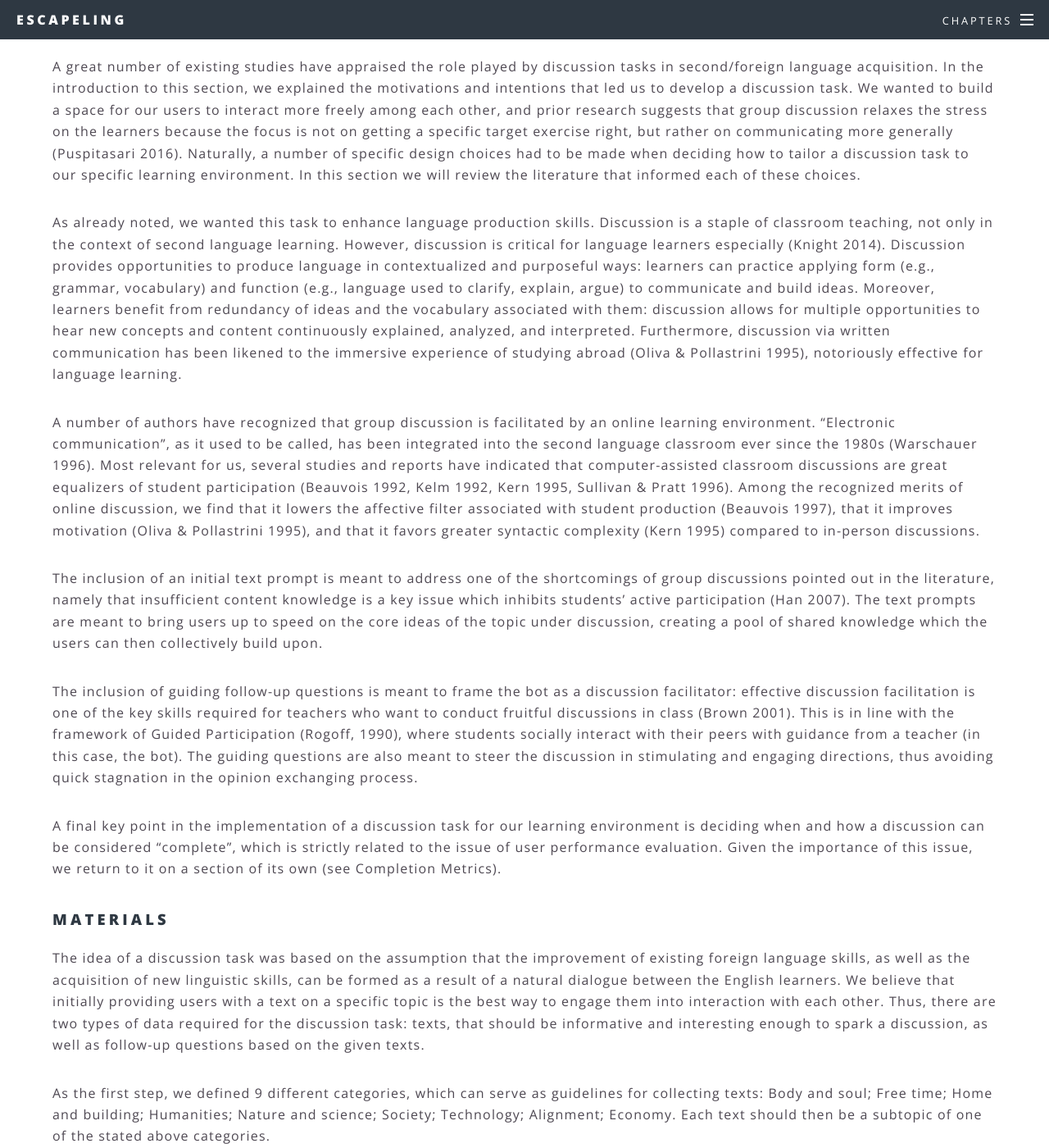
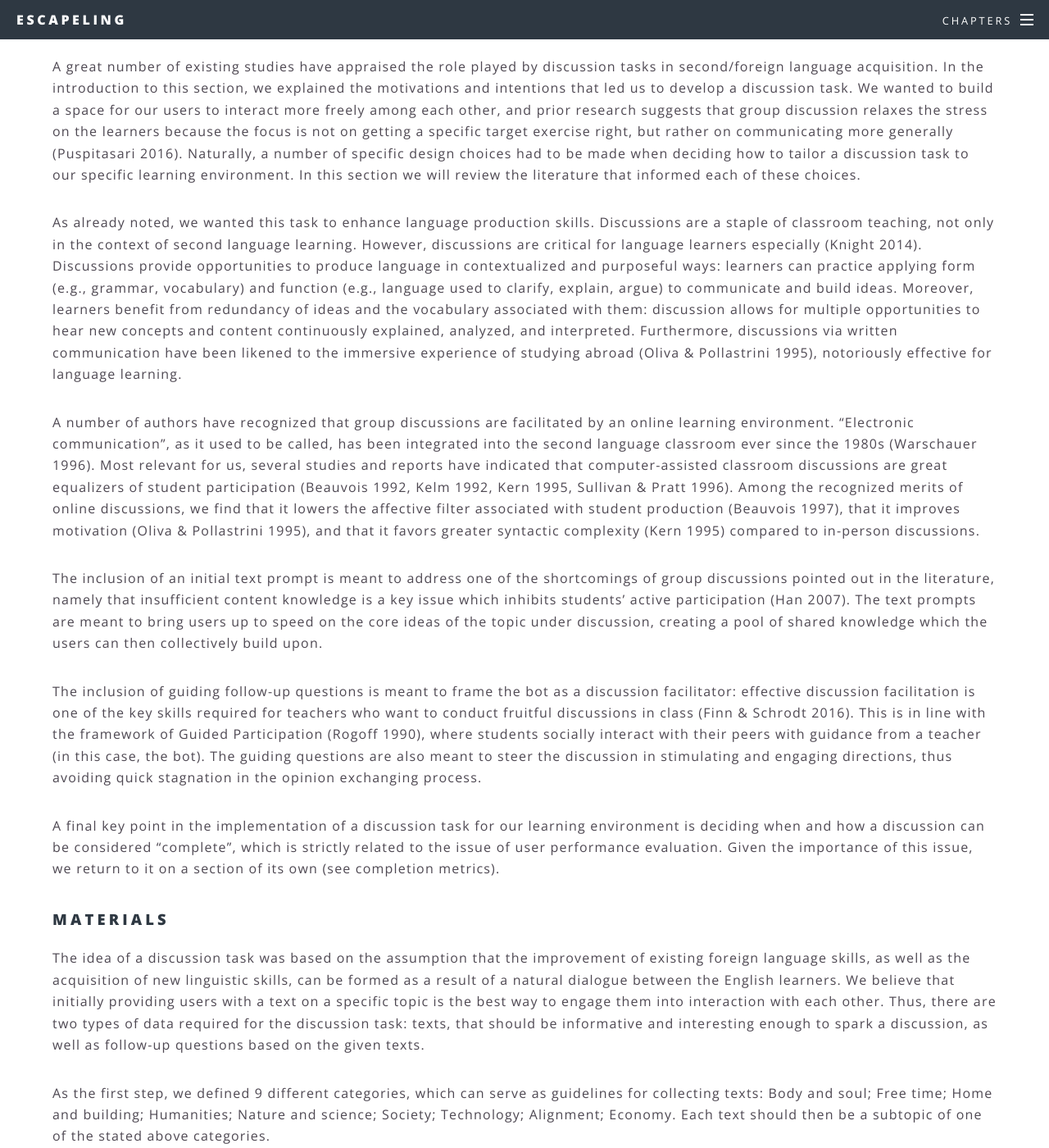
Before and after one commit to ALLUOS/ALLUOS.github.io, a Jekyll site: the page built from _posts/2020-05-03-design.md, in a window 1280 px wide and 1400 px high, scrolled down 8570 px. Shown: the whole window at 82% size. Built offline with Jekyll 4.4.1, drawn with Linux system fonts in a browser that asks for light colours; some of the changed text lies outside the part shown.

Commit message:
update references

```diff
--- a/_posts/2020-05-03-design.md
+++ b/_posts/2020-05-03-design.md
@@ -131,15 +131,15 @@
 
 A great number of existing studies have appraised the role played by discussion tasks in second/foreign language acquisition. In the introduction to this section, we explained the motivations and intentions that led us to develop a discussion task. We wanted to build a space for our users to interact more freely among each other, and prior research suggests that group discussion relaxes the stress on the learners because the focus is not on getting a specific target exercise right, but rather on communicating more generally (Puspitasari 2016). Naturally, a number of specific design choices had to be made when deciding how to tailor a discussion task to our specific learning environment. In this section we will review the literature that informed each of these choices.
 
-As already noted, we wanted this task to enhance language production skills. Discussion is a staple of classroom teaching, not only in the context of second language learning. However, discussion is critical for language learners especially (Knight 2014). Discussion provides opportunities to produce language in contextualized and purposeful ways: learners can practice applying form (e.g., grammar, vocabulary) and function (e.g., language used to clarify, explain, argue) to communicate and build ideas. Moreover, learners benefit from redundancy of ideas and the vocabulary associated with them: discussion allows for multiple opportunities to hear new concepts and content continuously explained, analyzed, and interpreted. Furthermore, discussion via written communication has been likened to the immersive experience of studying abroad (Oliva & Pollastrini 1995), notoriously effective for language learning.
+As already noted, we wanted this task to enhance language production skills. Discussions are a staple of classroom teaching, not only in the context of second language learning. However, discussions are critical for language learners especially (Knight 2014). Discussions provide opportunities to produce language in contextualized and purposeful ways: learners can practice applying form (e.g., grammar, vocabulary) and function (e.g., language used to clarify, explain, argue) to communicate and build ideas. Moreover, learners benefit from redundancy of ideas and the vocabulary associated with them: discussion allows for multiple opportunities to hear new concepts and content continuously explained, analyzed, and interpreted. Furthermore, discussions via written communication have been likened to the immersive experience of studying abroad (Oliva & Pollastrini 1995), notoriously effective for language learning.
 
-A number of authors have recognized that group discussion is facilitated by an online learning environment. “Electronic communication”, as it used to be called, has been integrated into the second language classroom ever since the 1980s (Warschauer 1996). Most relevant for us, several studies and reports have indicated that computer-assisted classroom discussions are great equalizers of student participation (Beauvois 1992, Kelm 1992, Kern 1995, Sullivan & Pratt 1996). Among the recognized merits of online discussion, we find that it lowers the affective filter associated with student production (Beauvois 1997), that it improves motivation (Oliva & Pollastrini 1995), and that it favors greater syntactic complexity (Kern 1995) compared to in-person discussions.
+A number of authors have recognized that group discussions are facilitated by an online learning environment. “Electronic communication”, as it used to be called, has been integrated into the second language classroom ever since the 1980s (Warschauer 1996). Most relevant for us, several studies and reports have indicated that computer-assisted classroom discussions are great equalizers of student participation (Beauvois 1992, Kelm 1992, Kern 1995, Sullivan & Pratt 1996). Among the recognized merits of online discussions, we find that it lowers the affective filter associated with student production (Beauvois 1997), that it improves motivation (Oliva & Pollastrini 1995), and that it favors greater syntactic complexity (Kern 1995) compared to in-person discussions.
 
 The inclusion of an initial text prompt is meant to address one of the shortcomings of group discussions pointed out in the literature, namely that insufficient content knowledge is a key issue which inhibits students’ active participation (Han 2007). The text prompts are meant to bring users up to speed on the core ideas of the topic under discussion, creating a pool of shared knowledge which the users can then collectively build upon.
 
-The inclusion of guiding follow-up questions is meant to frame the bot as a discussion facilitator: effective discussion facilitation is one of the key skills required for teachers who want to conduct fruitful discussions in class (Brown 2001). This is in line with the framework of Guided Participation (Rogoff, 1990), where students socially interact with their peers with guidance from a teacher (in this case, the bot). The guiding questions are also meant to steer the discussion in stimulating and engaging directions, thus avoiding quick stagnation in the opinion exchanging process.
+The inclusion of guiding follow-up questions is meant to frame the bot as a discussion facilitator: effective discussion facilitation is one of the key skills required for teachers who want to conduct fruitful discussions in class (Finn & Schrodt 2016). This is in line with the framework of Guided Participation (Rogoff 1990), where students socially interact with their peers with guidance from a teacher (in this case, the bot). The guiding questions are also meant to steer the discussion in stimulating and engaging directions, thus avoiding quick stagnation in the opinion exchanging process.
 
-A final key point in the implementation of a discussion task for our learning environment is deciding when and how a discussion can be considered “complete”, which is strictly related to the issue of user performance evaluation. Given the importance of this issue, we return to it on a section of its own (see Completion Metrics).
+A final key point in the implementation of a discussion task for our learning environment is deciding when and how a discussion can be considered “complete”, which is strictly related to the issue of user performance evaluation. Given the importance of this issue, we return to it on a section of its own (see completion metrics).
 
 ### Materials
 
@@ -262,13 +264,23 @@
 
 Ellis, R. et al. (2009). Implicit and Explicit Knowledge inSecond Language Learning, Testing and Teaching. Bristol: Multilingual Matters.
 
+Finn, A. N., & Schrodt, P. (2016). Teacher discussion facilitation: a new measure and its associations with students’ perceived understanding, interest, and engagement. Communication Education, 65(4), 445–462. https://doi.org/10.1080/03634523.2016.1202997
+
 Flores, J. F. F. (2015). Using gamification to enhance second language learning. Digital Education Review, (27), 32-54.
+
+Han, E. (2007). Academic Discussion Tasks: A Study of EFL Students’ Perspectives. Asian EFL Journal, 9(1), 8–21.
 
 Jin, G. (2008). Application of Communicative Approach in College English Teaching. Asian Social Science, 4 (4), 81-85.
 
 Johnson, D. W. (1991). Cooperative Learning: Increasing College Faculty Instructional Productivity. ASHE-ERIC Higher Education Report No. 4, 1991. ASHE-ERIC Higher Education Reports, George Washington University, One Dupont Circle, Suite 630, Washington, DC 20036-1183.
 
-Leroy, G., & Kauchak, D. (2014). The effect of word familiarity on actual and perceived text difficulty. Journal of the American Medical Informatics Association : JAMIA, 21(e1), e169–e172. https://doi.org/10.1136/amiajnl-2013-002172
+Kelm, O. (1992). The use of synchronous computer networks in second language instruction: A preliminary report. Foreign Language Annals, 25, 441–454.
+
+Kern, R. (1995). Restructuring classroom interaction with networked computers: Effects on quantity and characteristics of language production. Modern Language Journal, 79, 457–476.
+
+Knight, N. (2014). Why are Academic Discussions So Important for our ELLs? Teaching Channel. https://www.teachingchannel.com/blog/academic-discussions-ells
+
+Leroy, G., & Kauchak, D. (2014). The effect of word familiarity on actual and perceived text difficulty. Journal of the American Medical Informatics Association : JAMIA, 21(e1), e169–e172. https://doi.org/10.1136/amiajnl-2013-002172
 
 Lyster, R. (2018). Content-Based Language Teaching. New York: Routledge.
 
@@ -278,10 +290,20 @@
 
 Murphy, S. (2013). Assessing text difficulty for students. In: What Works? Research into Practices. Ontario.
 
+Oliva, M., & Pollastrini, Y. (1995). Internet Resources and Second Language Acquisition: An Evaluation of Virtual Immersion. Foreign Language Annals, 28(4), 551–563. https://doi.org/10.1111/j.1944-9720.1995.tb00828.x
+
 Pawlak, M. (2014). Error Correction in the Foreign Language Classroom. Reconsidering the Issues. Springer-Verlag Berlin Heidelberg.
+
+Puspitasari, E. (2016). Classroom Activities in Content and Language Integrated Learning. Journal of Foreign Language Teaching and Learning, 1(2), 1-13. doi:https://doi.org/10.18196/ftl.129
+
+Rogoff, B. (1990). Apprenticeship in Thinking: Cognitive Development in Social Context. New York: Oxford University Press.
 
 Rudell, A. P. (1993). Frequency of word usage and perceived word difficulty: Ratings of Kučera and Francis words. Behavior Research Methods, Instruments & Computers, 25(4), 455–   463. https://doi.org/10.3758/BF03204543
 
 Sternberg, R. J.(1987): Most Vocabulary is Learned From Context. In: M. G. McKeown & M. E. Curtis (Eds.) The Nature of Vocabulary Acquisition (pp. 89-106). New York, London: Psychology Press.
 
+Sullivan, N. & Pratt, E. (1996). A Comparative Study of Two ESL Writing Environments: A Computer-Assisted Classroom and a Traditional Oral Classroom. System: An International Journal of Educational Technology and Applied Linguistics, 24(4), 491-501.
+
+Warschauer, M. (1996). Comparing face-to-face and electronic discussion in the second language classroom. CALICO Journal 13(2), 7-26.
+
 Zhang, Y. (2010). Cooperative language learning and foreign language learning and teaching. Journal of Language Teaching and Research, 1(1), 81-83.
```
Also changed, not shown: other parts of _posts/2020-05-03-design.md (+2 -0 lines).
